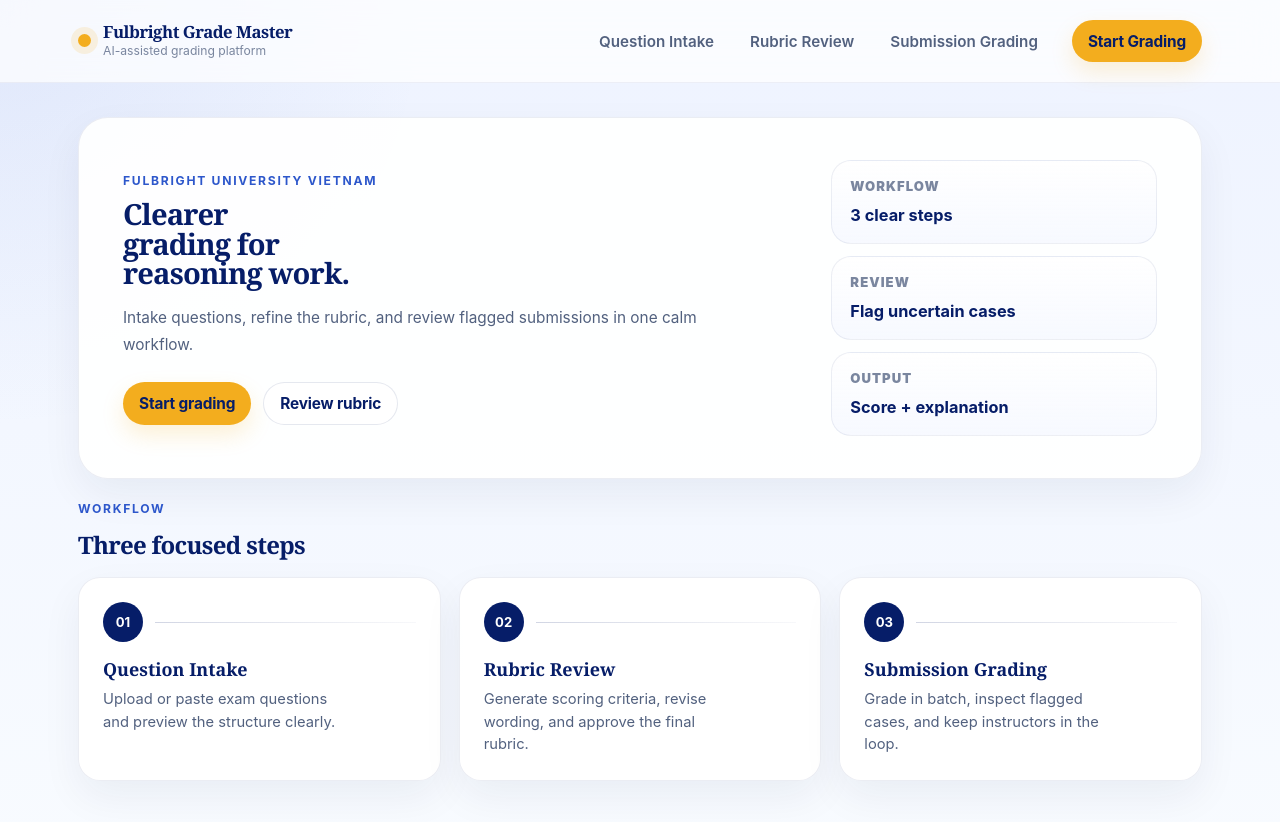
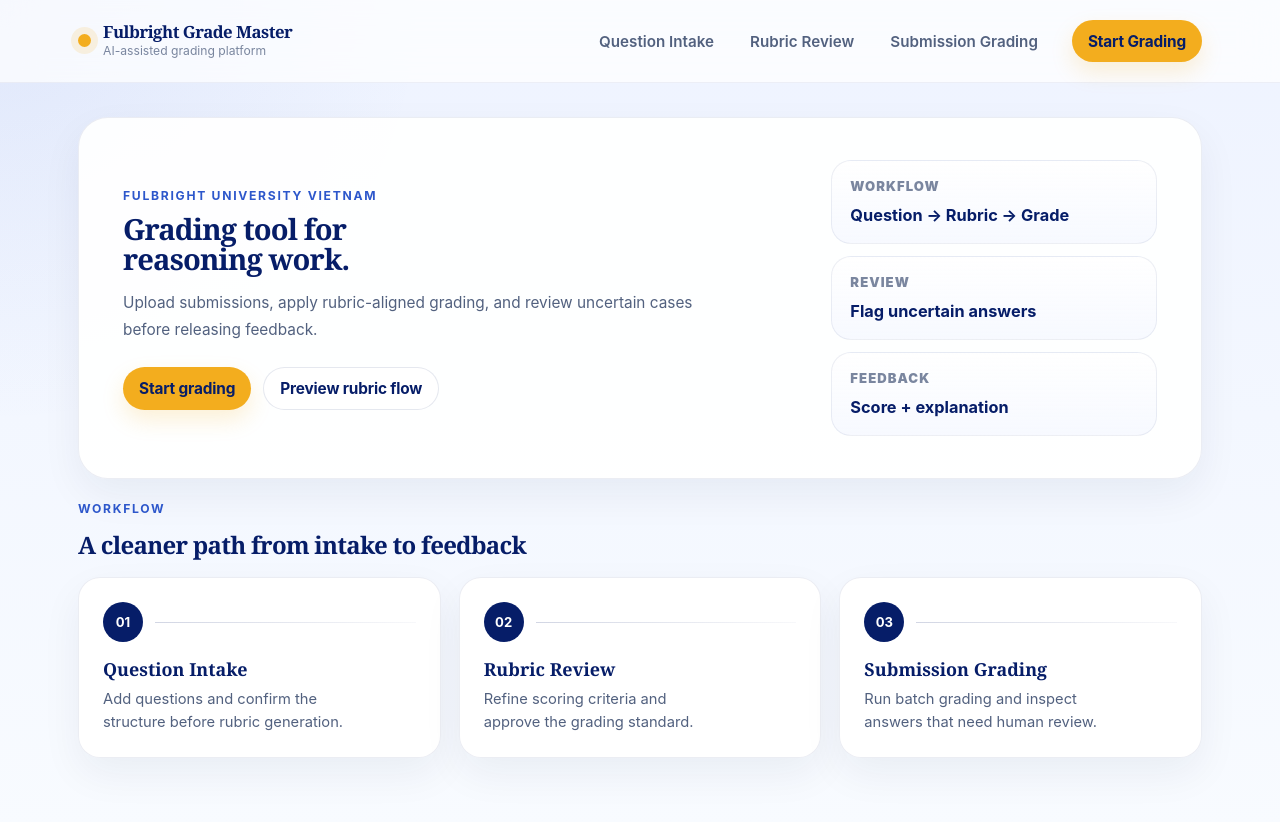
Before and after one commit to melanieyes/grading-tool, a React (Vite) app in the folder frontend/: page / in a window 1280 px wide. Shown: the top 822 px of the page. Built offline with nearby package versions, Linux system fonts and the light colour scheme; no server answers.

Commit message:
design revised later

```diff
--- a/frontend/src/pages/HomePage.tsx
+++ b/frontend/src/pages/HomePage.tsx
@@ -8,21 +8,19 @@
           <p className="eyebrow">Fulbright University Vietnam</p>
 
           <h1 className="hero-title">
-            Clearer grading for reasoning work.
+            Grading tool for reasoning work.
           </h1>
 
           <p className="hero-copy">
-            Intake questions, refine the rubric, and review flagged submissions
-            in one calm workflow.
+            Upload submissions, apply rubric-aligned grading, and review uncertain cases before releasing feedback.
           </p>
 
           <div className="hero-actions">
-            <Link to="/intake" className="primary-btn">
+            <Link to="/grading" className="primary-btn">
               Start grading
             </Link>
-
-            <Link to="/rubric" className="ghost-btn">
-              Review rubric
+            <Link to="/rubric" className="ghost-btn hero-secondary-btn">
+              Preview rubric flow
             </Link>
           </div>
         </div>
@@ -30,16 +28,16 @@
         <div className="hero-right">
           <div className="hero-stat">
             <span>Workflow</span>
-            <strong>3 clear steps</strong>
+            <strong>Question → Rubric → Grade</strong>
           </div>
 
           <div className="hero-stat">
             <span>Review</span>
-            <strong>Flag uncertain cases</strong>
+            <strong>Flag uncertain answers</strong>
           </div>
 
           <div className="hero-stat">
-            <span>Output</span>
+            <span>Feedback</span>
             <strong>Score + explanation</strong>
           </div>
         </div>
@@ -48,7 +46,7 @@
       <section className="workflow-section">
         <div className="section-intro">
           <p className="eyebrow">Workflow</p>
-          <h2>Three focused steps</h2>
+          <h2>A cleaner path from intake to feedback</h2>
         </div>
 
         <div className="workflow-grid">
@@ -58,7 +56,7 @@
               <span className="step-line" />
             </div>
             <h3>Question Intake</h3>
-            <p>Upload or paste exam questions and preview the structure clearly.</p>
+            <p>Add questions and confirm the structure before rubric generation.</p>
           </Link>
 
           <Link to="/rubric" className="workflow-step-card">
@@ -67,7 +65,7 @@
               <span className="step-line" />
             </div>
             <h3>Rubric Review</h3>
-            <p>Generate scoring criteria, revise wording, and approve the final rubric.</p>
+            <p>Refine scoring criteria and approve the grading standard.</p>
           </Link>
 
           <Link to="/grading" className="workflow-step-card">
@@ -76,7 +74,7 @@
               <span className="step-line" />
             </div>
             <h3>Submission Grading</h3>
-            <p>Grade in batch, inspect flagged cases, and keep instructors in the loop.</p>
+            <p>Run batch grading and inspect answers that need human review.</p>
           </Link>
         </div>
       </section>
```
